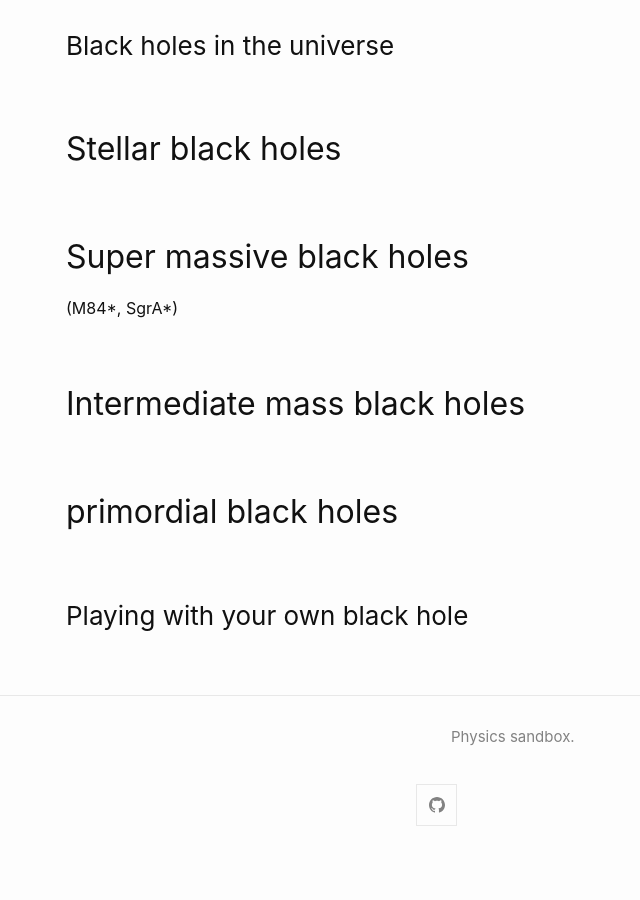
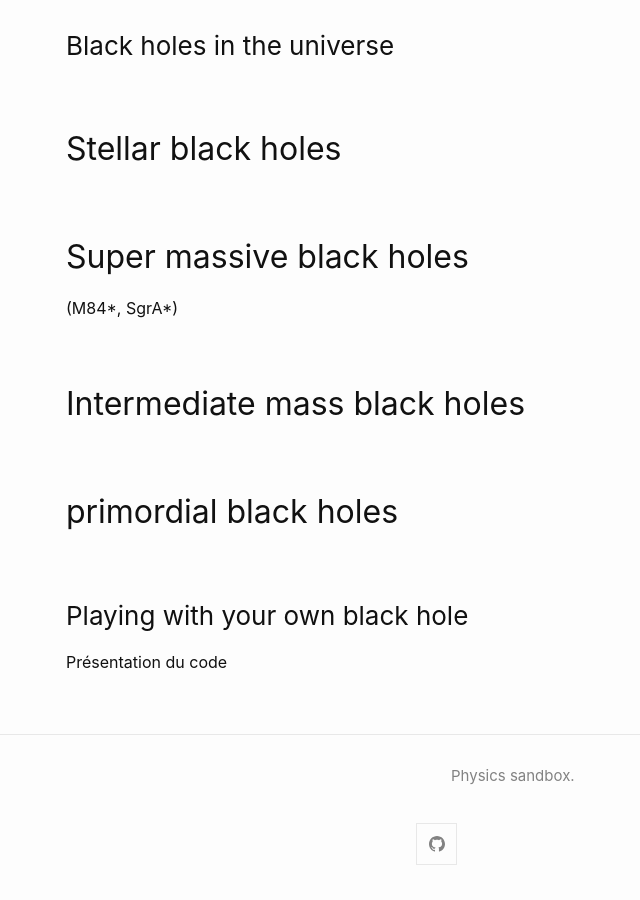
Before and after one commit to YoloNomy/YoloNomy.github.io, a Jekyll site: the page built from codes/cosmo/black-holes.md, in a window 1280 px wide and 900 px high, scrolled down 1208 px. Shown: the whole window, without its empty margins (204-844 px from the left). Built offline with Jekyll 4.4.1, drawn with Linux system fonts in a browser that asks for light colours; formulas are drawn with MathJax 3; before the commit the page ends 2069 px from its top, so only the background shows below that.

Commit message:
Update black-holes.md

```diff
--- a/codes/cosmo/black-holes.md
+++ b/codes/cosmo/black-holes.md
@@ -47,3 +47,5 @@ $$ ds^2 = $$
 
 
 ### Playing with your own black hole
+
+Présentation du code
```
